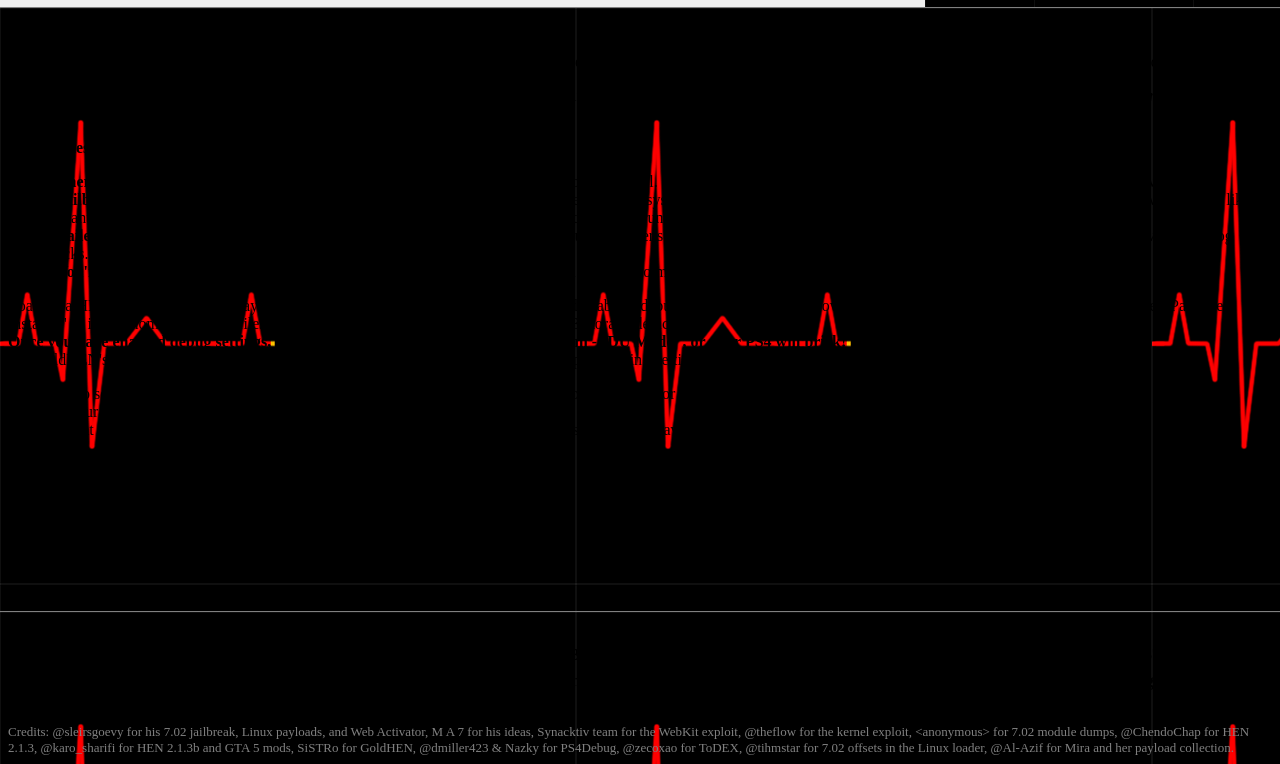
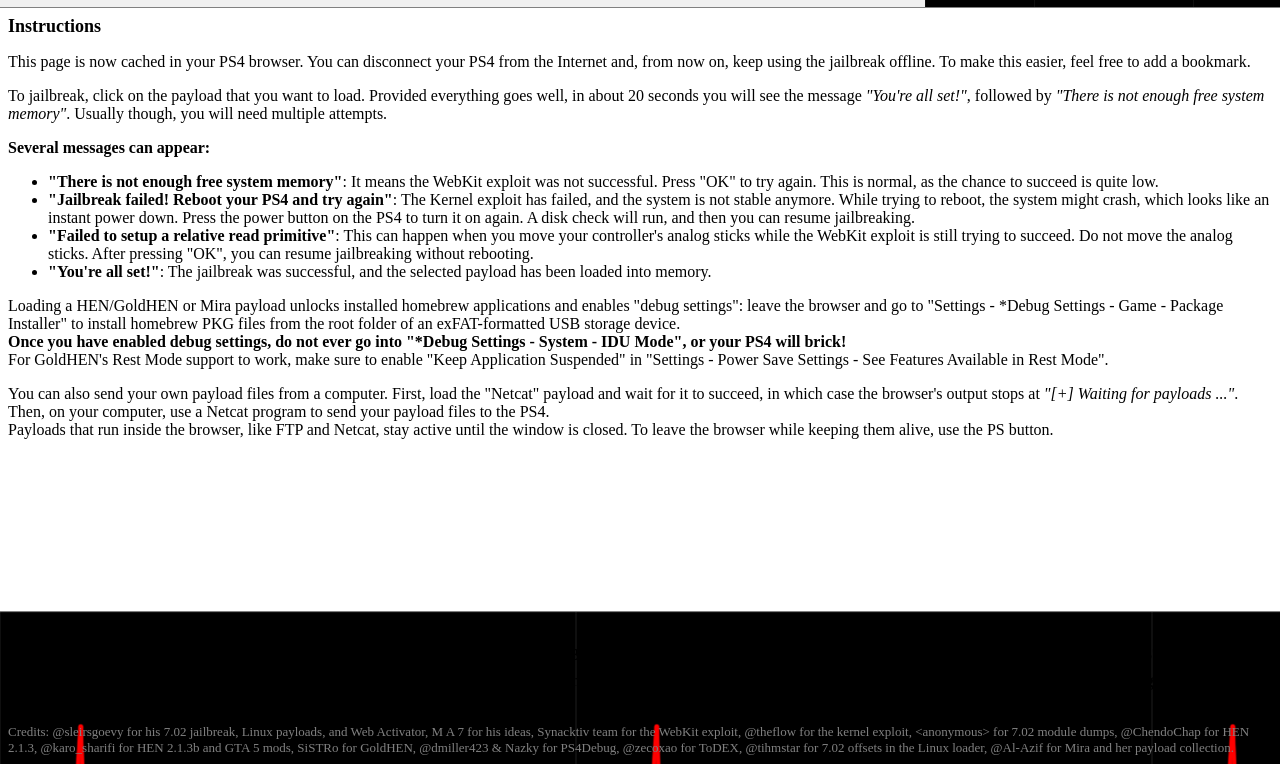
Before and after one commit to els3edyps4/7xxxxx, a plain HTML site: page 702/index.html in a window 1280 px wide. Shown: the part 36-800 px from the top of the page. Drawn offline with Linux system fonts and the light colour scheme.

Commit message:
Update index.html
N

```diff
--- a/702/index.html
+++ b/702/index.html
@@ -30,7 +30,7 @@
     }
 
     #website > main {
-      background-image: url("font.gif");
+      background-color: var(--background-color-2);
       color: var(--text-color-2);
       grid-area: middle;
       overflow: auto;
```
